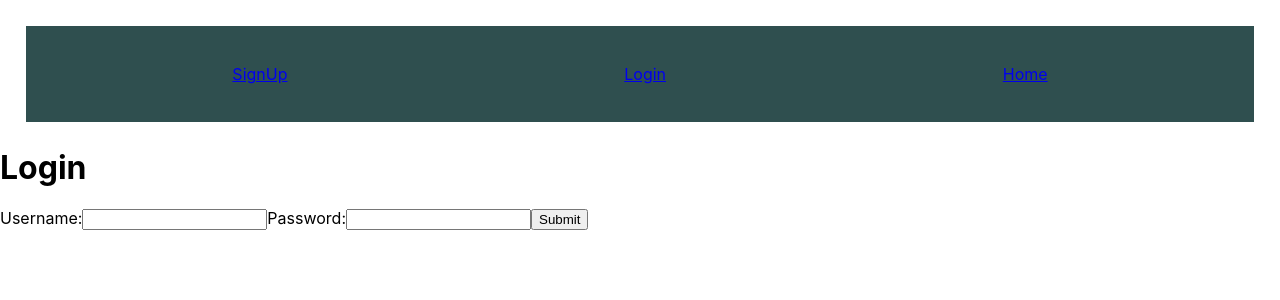
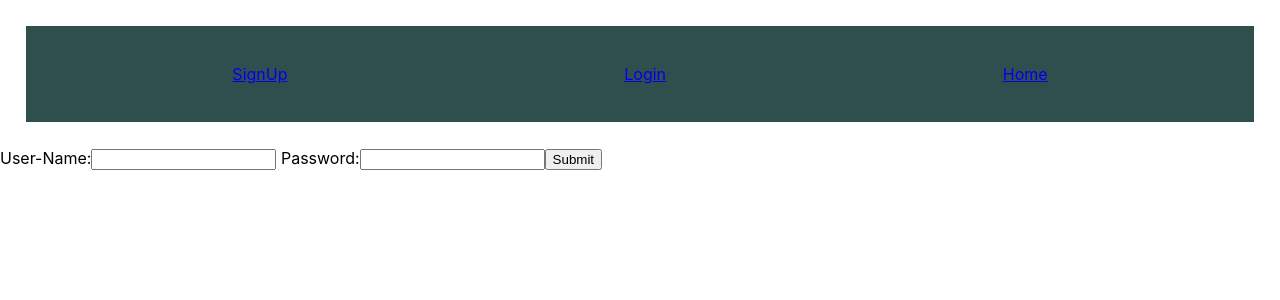
Before and after one commit to BW-The-Expat-Journal/frontend, a React (Create React App) app in the folder my-app/: page / in a window 1280 px wide. Shown: the top 300 px of the page. Built offline with nearby package versions, Linux system fonts and the light colour scheme.

Commit message:
redid login form

```diff
--- a/my-app/src/App.js
+++ b/my-app/src/App.js
@@ -9,17 +9,18 @@ const App = () => {
 
          return (
            <div>
-          <Route exact path="/Home">
+             <Route exact path="/">
+               <Login component={Login}/>
+             </Route>
+
+          <Route path="/Home">
                <Home component={Home} />
              </Route>
 
-      <Route path="/Register">
+     <Route path="/Register">
         <Register />
       </Route>
 
-             <Route exact path="/">
-               <Login component={Login}/>
-             </Route>
 
 
             </div>
--- a/my-app/src/components/Login.js
+++ b/my-app/src/components/Login.js
@@ -1,54 +1,40 @@
-import React from 'react';
+import React, { Component } from 'react';
 import Nav from './Nav'
-import { useState } from 'react';
+class Login extends Component {
+  state = {
+    username: '',
+    password: ''
+  };
 
-
-const Login = () => {
-
-
-    const [Password, setPassword] = useState("");
-    const [UserName, setUserName] = useState('');
-
-    const handleSubmit = (event) => {
+handleSubmit = event => {
     event.preventDefault();
 
+    const user = {
+      username:this.state.username,
+      password:this.state.password
+
     }
-
+    console.log(user);
+}
+handleChange = event =>{
+    this.setState({ ...this.state, [event.target.name]: event.target.value
+  })}
+render() {
     return (
 <div>
     <Nav/>
-        <form onSubmit={handleSubmit}>
-          <h1>Login</h1>
-
-            <label>
-            Username:
-            <input
-              name="userName"
-              type="UserName"
-              value={UserName}
-              onChange={e => setUserName(e.target.value)}
-              required />
+        <form onSubmit = { this.handleSubmit }>
+          <label> User-Name:
+            <input type = "text" name = "username" onChange= {this.handleChange}/>
           </label>
 
-
-          <label>
-            Password:
-            <input
-              name="password"
-              type="password"
-              value={Password}
-              onChange={e => setPassword(e.target.value)}
-              required />
+          <label> Password:
+            <input type = "text" name = "password" onChange= {this.handleChange}/>
           </label>
-
-          <button>Submit</button>
+          <button type = "submit"> Submit </button>
         </form>
     </div>
     );
   }
-
-
-
-
-
+}
 export default Login;
--- a/my-app/src/components/Nav.js
+++ b/my-app/src/components/Nav.js
@@ -20,8 +20,8 @@ import styled from 'styled-components'
      <>
 <StyledNav>
        <Link to="/register" className='link'> SignUp</Link>
-       <Link to="/login" className='link'> Login</Link>
-       <Link to="/" className='link'>Home</Link>
+       <Link to="/" className='link'> Login</Link>
+       <Link to="/home" className='link'>Home</Link>
 </StyledNav>
 
      </>
--- a/my-app/src/components/Register.js
+++ b/my-app/src/components/Register.js
@@ -1,5 +1,6 @@
 
 import React, { Component } from 'react';
+import Nav from './Nav'
 
 class Register extends Component {
   state = {
@@ -24,7 +25,9 @@ handleChange = event =>{
   })}
 render() {
     return (
+
 <div>
+    <Nav/>
         <form onSubmit = { this.handleSubmit }>
           <label> Email:
             <input type = "text" name = "primaryemail" onChange= {this.handleChange}/>
@@ -37,7 +40,7 @@ render() {
           <label> Password:
             <input type = "text" name = "password" onChange= {this.handleChange}/>
           </label>
-          <button type = "submit"> Add </button>
+          <button type = "submit"> Submit </button>
         </form>
     </div>
     );
```
Lines whose indentation alone changed are shown as unchanged.
